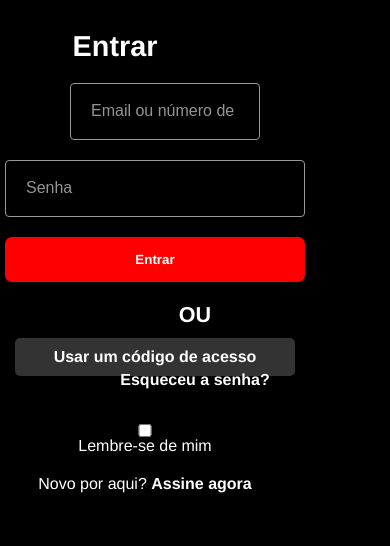
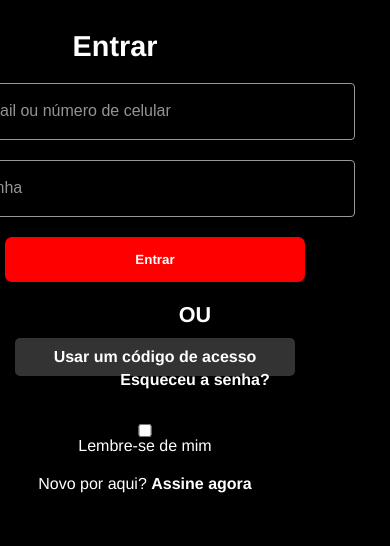
Before and after one commit to Adrian2389/login-netflix, a plain HTML site: page login/index.html in a window 390 px wide. Drawn offline with Linux system fonts and the light colour scheme.

Commit message:
mexendo nas media queries

```diff
--- a/login/media-query.css
+++ b/login/media-query.css
@@ -39,8 +39,8 @@
         }
         form input[type="text"],
         form input[type="password"]
-        form input[type="submit"] {
-            width: 100%;
+         {
+            width: 400px;
         }
         .entrar {
             bottom: 130px;
```
